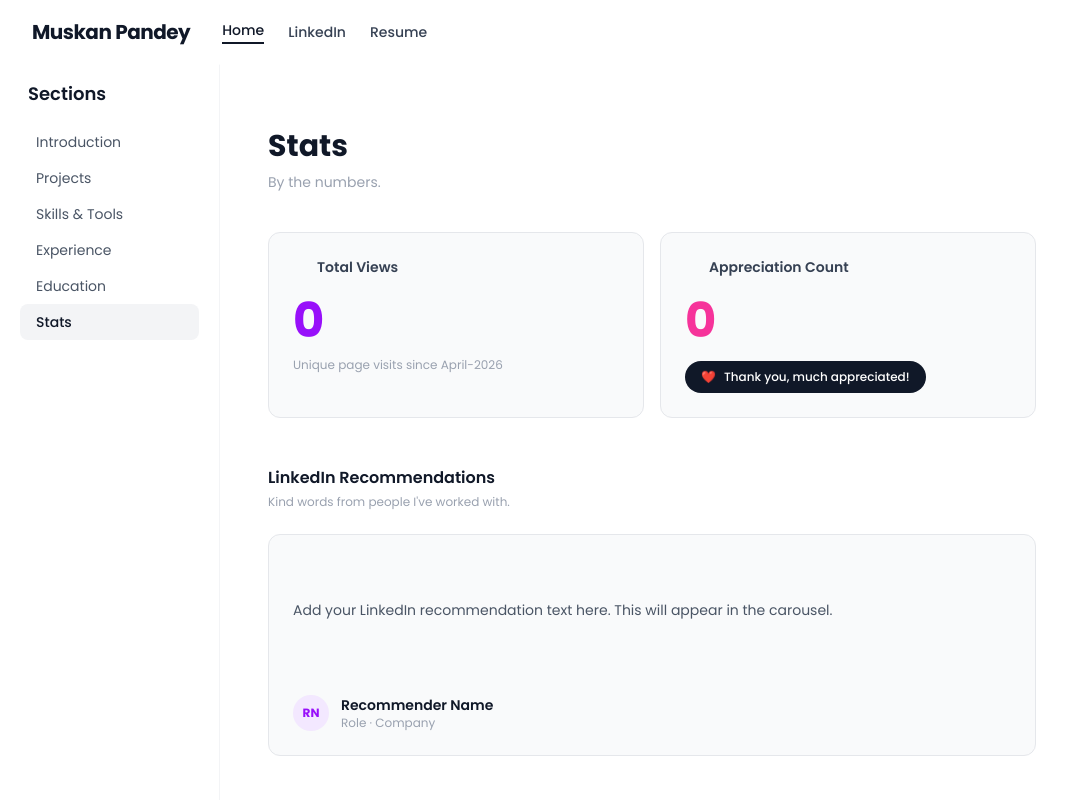
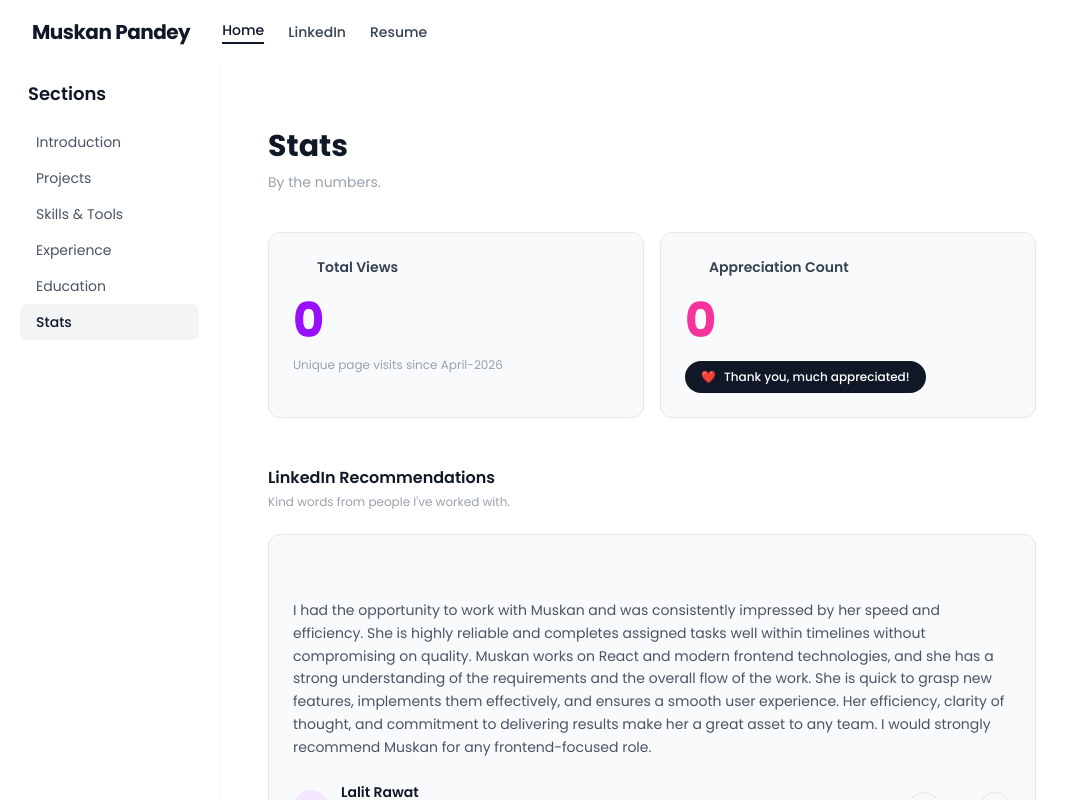
Before and after one commit to pandey03muskan/Muskan-Pandey, a Next.js app: page / in a window 1280 px wide. Both pictures are taken after a click on the button "Stats". Shown: the top 800 px of the page, without its empty margins (0-1070 px from the left). Built offline with nearby package versions, Linux system fonts and the light colour scheme; no server answers; some icons are missing.

Commit message:
linkedIn recommandation

```diff
--- a/app/components/mainSection/StatsSection.tsx
+++ b/app/components/mainSection/StatsSection.tsx
@@ -4,13 +4,20 @@ import { useState, useEffect } from 'react'
 import { Icon } from '@iconify/react'
 
 
-// Replace with your actual LinkedIn recommendations
 const recommendations = [
   {
-    name: 'Recommender Name',
-    role: 'Role · Company',
-    initials: 'RN',
-    text: 'Add your LinkedIn recommendation text here. This will appear in the carousel.',
+    name: 'Lalit Rawat',
+    role: 'Senior Backend & Platform Engineer · Initializ Labs',
+    initials: 'LR',
+    date: 'January 10, 2026',
+    text: 'I had the opportunity to work with Muskan and was consistently impressed by her speed and efficiency. She is highly reliable and completes assigned tasks well within timelines without compromising on quality. Muskan works on React and modern frontend technologies, and she has a strong understanding of the requirements and the overall flow of the work. She is quick to grasp new features, implements them effectively, and ensures a smooth user experience. Her efficiency, clarity of thought, and commitment to delivering results make her a great asset to any team. I would strongly recommend Muskan for any frontend-focused role.',
+  },
+  {
+    name: 'Ratnesh Maurya',
+    role: 'Backend Engineer · Golang · Elixir · Fintech',
+    initials: 'RM',
+    date: 'February 2, 2026',
+    text: "I've had the pleasure of working closely with Muskan and can confidently say she is a strong and dependable frontend developer. She has solid hands-on experience with Next.js and Material UI (MUI) and consistently delivers clean, well-structured, and user-friendly interfaces. Beyond frontend development, Muskan also has experience working with Golang, where she contributed to backend and CLI-related tasks, showing her versatility as an engineer. What stands out most is her ability to quickly understand requirements, collaborate effectively across teams, and take ownership of her work. I highly recommend Muskan to any team looking for a skilled, reliable, and well-rounded developer.",
   },
 ]
 
@@ -127,6 +134,7 @@ export default function StatsSection() {
               <div>
                 <p className="text-sm font-semibold text-gray-900 dark:text-white">{rec.name}</p>
                 <p className="text-xs text-gray-400 dark:text-gray-500">{rec.role}</p>
+                <p className="text-xs text-gray-300 dark:text-gray-600">{rec.date}</p>
               </div>
             </div>
 
```
